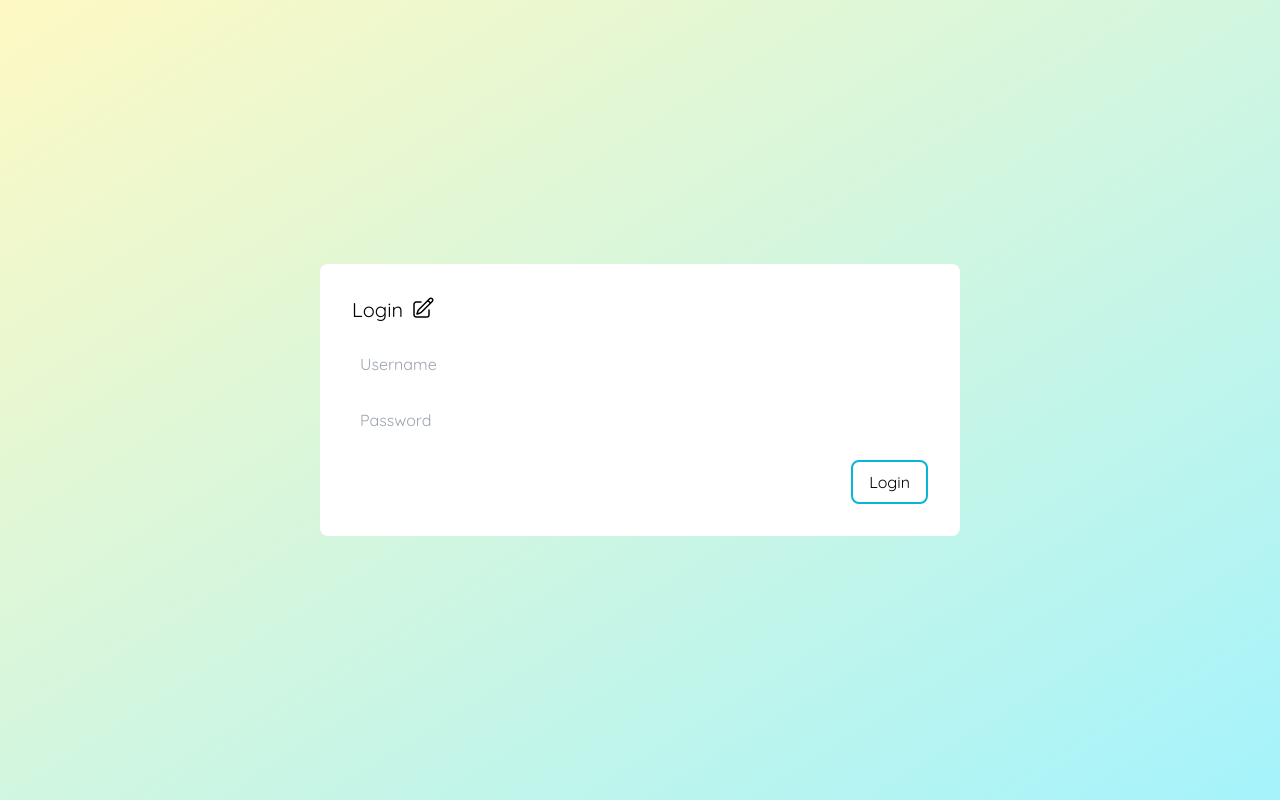
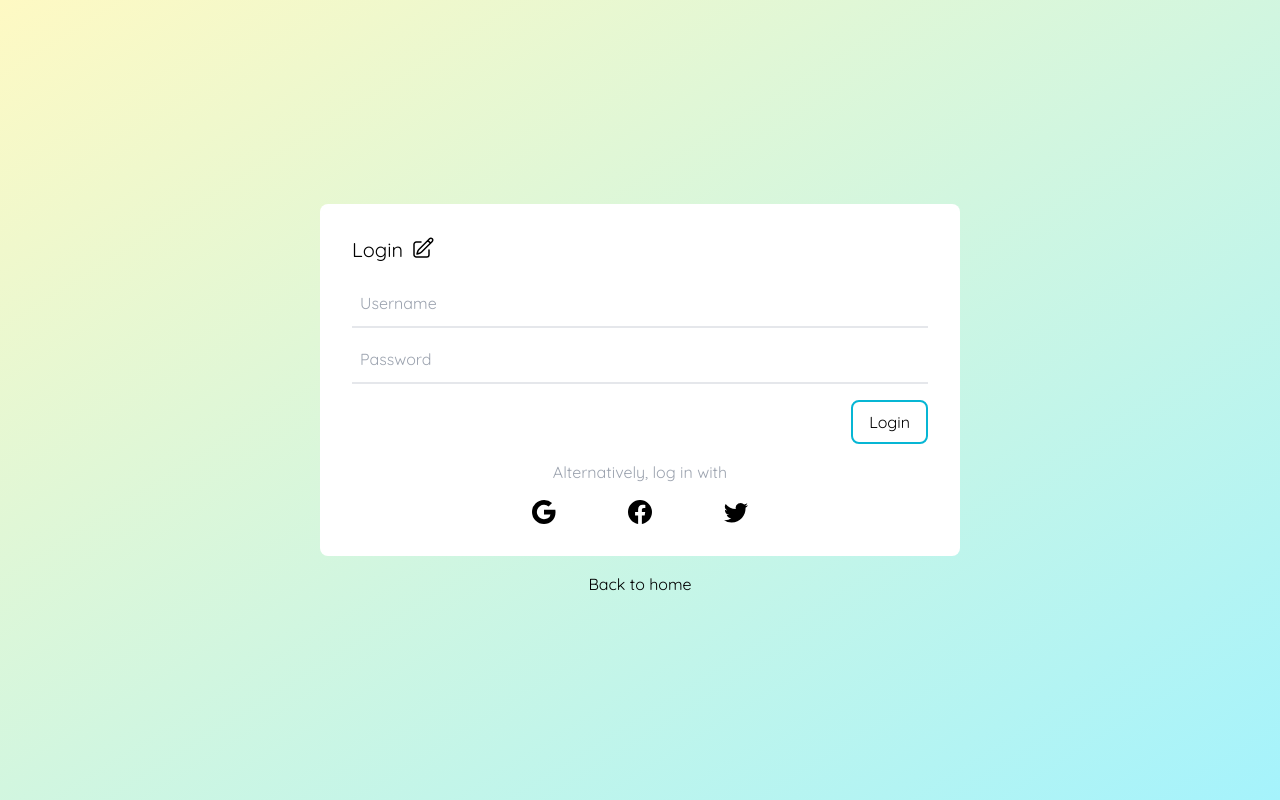
Before and after one commit to kyeoul/adventury-2, a React (Create React App) app: page /login in a window 1280 px wide. Built offline with nearby package versions, Linux system fonts and the light colour scheme.

Commit message:
Updates to login

```diff
--- a/src/Components/LoginForm.js
+++ b/src/Components/LoginForm.js
@@ -16,9 +16,9 @@ function LoginForm() {
     return (
         <div className="w-full box-border">
             <form>
-                <input type="text" value={username} onChange={changeUsernameHandler} className="h-12 w-full p-2" placeholder="Username"></input>
+                <input type="text" value={username} onChange={changeUsernameHandler} className="login-textbox" placeholder="Username"></input>
 
-                <input type="text" value={password} onChange={changePasswordHandler} className="h-12 w-full p-2 mt-2" placeholder="Password"></input>
+                <input type="password" value={password} onChange={changePasswordHandler} className="login-textbox mt-2" placeholder="Password"></input>
 
                 <div className="flex justify-end">
                     <button type="submit" className="mt-4 px-4 py-2 bg-white hover:bg-cyan-100 border-2 border-cyan-500 rounded-lg duration-200">Login</button>
--- a/src/Pages/Login.js
+++ b/src/Pages/Login.js
@@ -1,11 +1,14 @@
 import React from 'react'
 import LoginForm from '../Components/LoginForm'
+import {
+  Link
+} from "react-router-dom";
 
 function Login() {
   return (
     <div className="h-screen w-full bg-gradient-to-br from-yellow-100 to-cyan-200 flex flex-col justify-center items-center">
 
-      <div className="w-3/6 flex flex-col px-8 py-8 rounded-lg bg-white">
+      <div className="md:w-3/6 w-5/6 flex flex-col px-8 py-8 rounded-lg bg-white">
 
         <div className="flex flex-row text-xl">
           Login
@@ -18,7 +21,31 @@ function Login() {
           <LoginForm />
         </div>
 
+        <div className="mt-4 flex flex-col items-center">
+            <div className="text-gray-400">
+              Alternatively, log in with
+            </div>
+
+            <div className="flex flex-row justify-around mt-4 w-3/6">
+              <svg xmlns="http://www.w3.org/2000/svg" width="16" height="16" fill="currentColor" class="w-6 h-6" viewBox="0 0 16 16">
+                <path d="M15.545 6.558a9.42 9.42 0 0 1 .139 1.626c0 2.434-.87 4.492-2.384 5.885h.002C11.978 15.292 10.158 16 8 16A8 8 0 1 1 8 0a7.689 7.689 0 0 1 5.352 2.082l-2.284 2.284A4.347 4.347 0 0 0 8 3.166c-2.087 0-3.86 1.408-4.492 3.304a4.792 4.792 0 0 0 0 3.063h.003c.635 1.893 2.405 3.301 4.492 3.301 1.078 0 2.004-.276 2.722-.764h-.003a3.702 3.702 0 0 0 1.599-2.431H8v-3.08h7.545z"/>
+              </svg>
+
+              <svg xmlns="http://www.w3.org/2000/svg" width="16" height="16" fill="currentColor" class="w-6 h-6" viewBox="0 0 16 16">
+                <path d="M16 8.049c0-4.446-3.582-8.05-8-8.05C3.58 0-.002 3.603-.002 8.05c0 4.017 2.926 7.347 6.75 7.951v-5.625h-2.03V8.05H6.75V6.275c0-2.017 1.195-3.131 3.022-3.131.876 0 1.791.157 1.791.157v1.98h-1.009c-.993 0-1.303.621-1.303 1.258v1.51h2.218l-.354 2.326H9.25V16c3.824-.604 6.75-3.934 6.75-7.951z"/>
+              </svg>
+
+              <svg xmlns="http://www.w3.org/2000/svg" width="16" height="16" fill="currentColor" class="w-6 h-6" viewBox="0 0 16 16">
+                <path d="M5.026 15c6.038 0 9.341-5.003 9.341-9.334 0-.14 0-.282-.006-.422A6.685 6.685 0 0 0 16 3.542a6.658 6.658 0 0 1-1.889.518 3.301 3.301 0 0 0 1.447-1.817 6.533 6.533 0 0 1-2.087.793A3.286 3.286 0 0 0 7.875 6.03a9.325 9.325 0 0 1-6.767-3.429 3.289 3.289 0 0 0 1.018 4.382A3.323 3.323 0 0 1 .64 6.575v.045a3.288 3.288 0 0 0 2.632 3.218 3.203 3.203 0 0 1-.865.115 3.23 3.23 0 0 1-.614-.057 3.283 3.283 0 0 0 3.067 2.277A6.588 6.588 0 0 1 .78 13.58a6.32 6.32 0 0 1-.78-.045A9.344 9.344 0 0 0 5.026 15z"/>
+              </svg>
+            </div>
+        </div>
+
       </div>
+
+      <Link to="/" className="mt-4 hover:text-gray-400 duration-300">
+        Back to home
+      </Link>
 
     </div>
   )
--- a/src/index.css
+++ b/src/index.css
@@ -86,4 +86,8 @@ code {
   .dot{
     @apply w-1 h-1 bg-slate-400 rounded-full
   }
+
+  .login-textbox{
+    @apply h-12 w-full p-2 border-b-2 focus:border-yellow-300 focus:outline-none
+  }
 }
```
